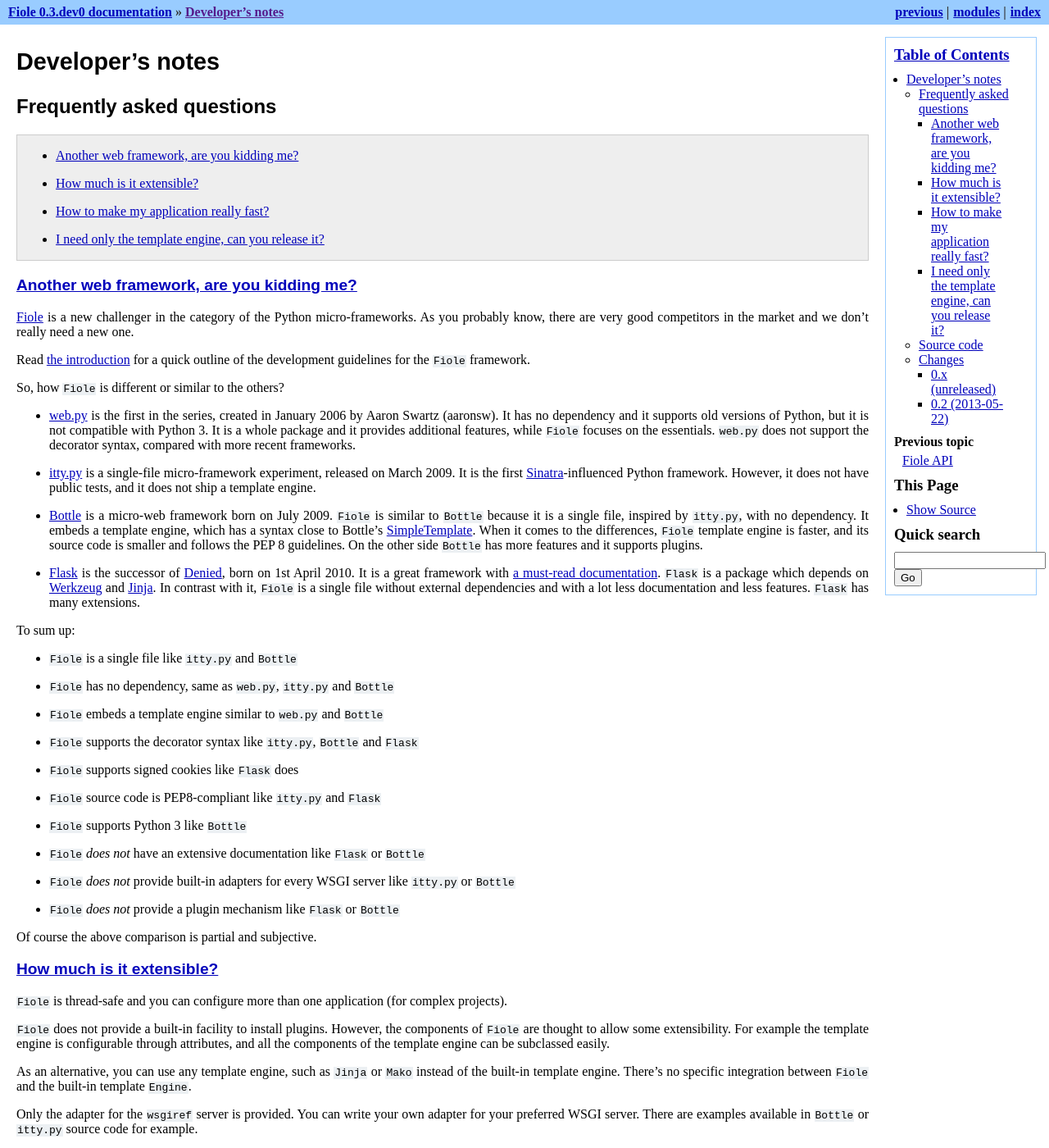
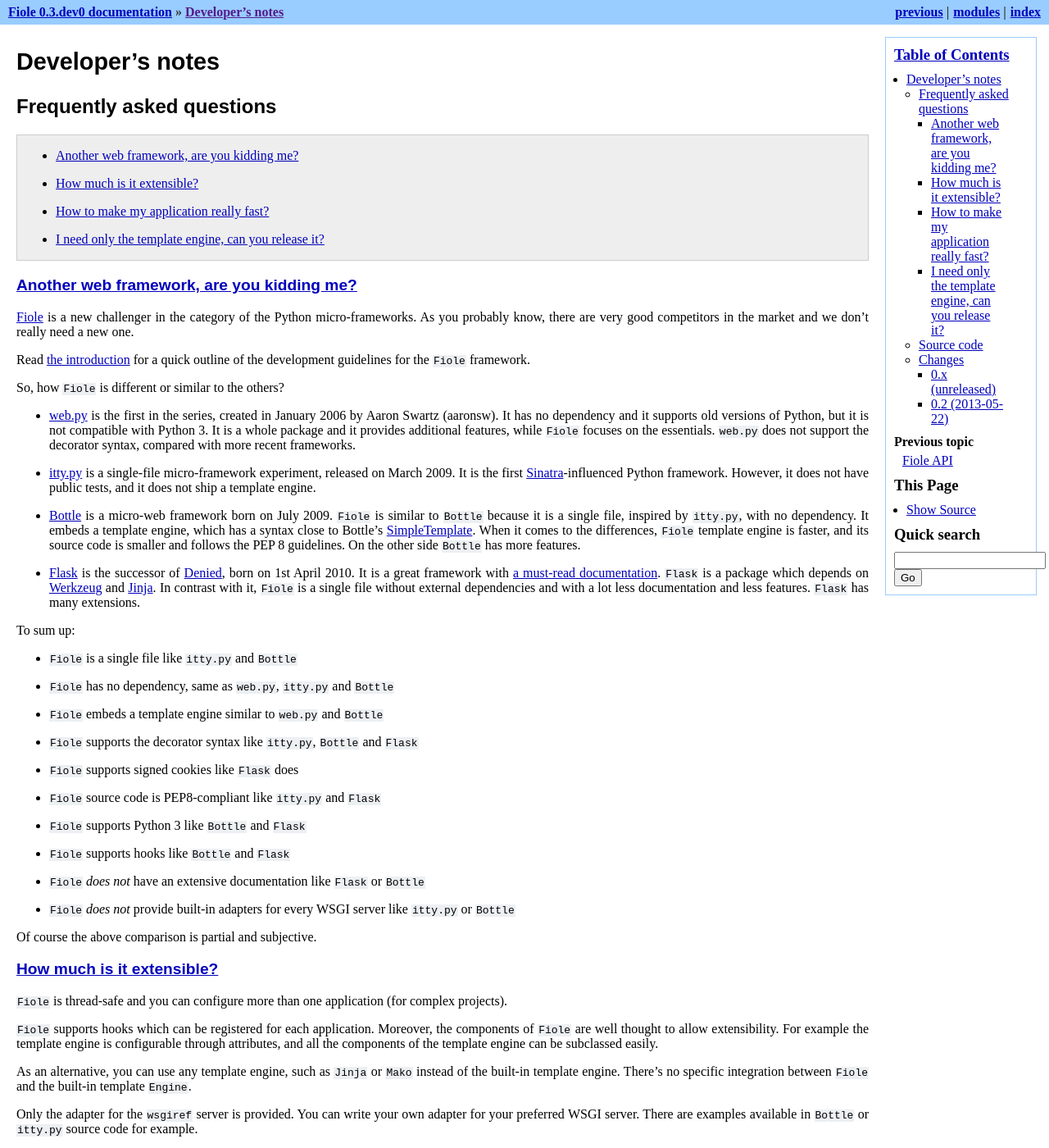
Before and after one commit to florentx/fiole, a Sphinx documentation site: the page built from docs/developer.rst, in a window 1280 px wide and 1400 px high. Shown: the whole window at 82% size. Built offline with Sphinx 7.4.7, drawn with Linux system fonts in a browser that asks for light colours.

Commit message:
Review the f.a.q.

```diff
--- a/docs/developer.rst
+++ b/docs/developer.rst
@@ -38,7 +38,7 @@
   a syntax close to Bottle's `SimpleTemplate`_.  When it comes to the
   differences, ``Fiole`` template engine is faster, and its source code is
   smaller and follows the PEP 8 guidelines.  On the other side
-  ``Bottle`` has more features and it supports plugins.
+  ``Bottle`` has more features.
 
 * `Flask`_ is the successor of `Denied`_, born on 1st April 2010.  It is
   a great framework with `a must-read documentation`_.  ``Flask`` is a
@@ -55,14 +55,13 @@
   and ``Flask``
 * ``Fiole`` supports signed cookies like ``Flask`` does
 * ``Fiole`` source code is PEP8-compliant like ``itty.py`` and ``Flask``
-* ``Fiole`` supports Python 3 like ``Bottle``
+* ``Fiole`` supports Python 3 like ``Bottle`` and ``Flask``
+* ``Fiole`` supports hooks like ``Bottle`` and ``Flask``
 
 * ``Fiole`` *does not* have an extensive documentation like ``Flask``
   or ``Bottle``
 * ``Fiole`` *does not* provide built-in adapters for every WSGI server
   like ``itty.py`` or ``Bottle``
-* ``Fiole`` *does not* provide a plugin mechanism like ``Flask``
-  or ``Bottle``
 
 Of course the above comparison is partial and subjective.
 
@@ -84,8 +83,8 @@
 ``Fiole`` is thread-safe and you can configure more than one application (for
 complex projects).
 
-``Fiole`` does not provide a built-in facility to install plugins.
-However, the components of ``Fiole`` are thought to allow some extensibility.
+``Fiole`` supports hooks which can be registered for each application.
+Moreover, the components of ``Fiole`` are well thought to allow extensibility.
 For example the template engine is configurable through attributes, and all
 the components of the template engine can be subclassed easily.
 
```
